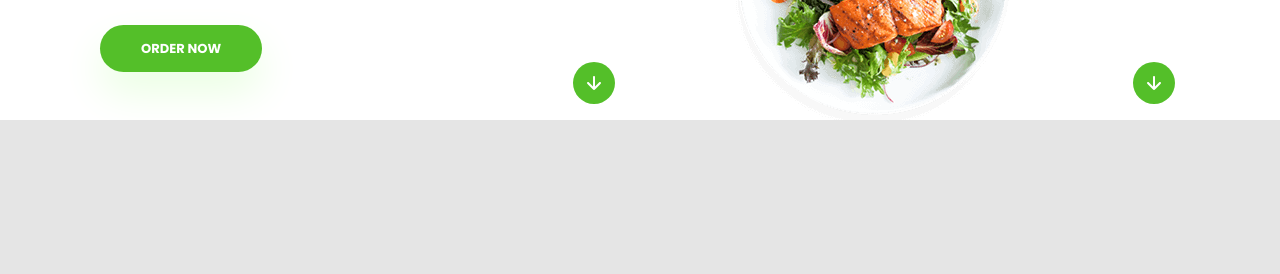
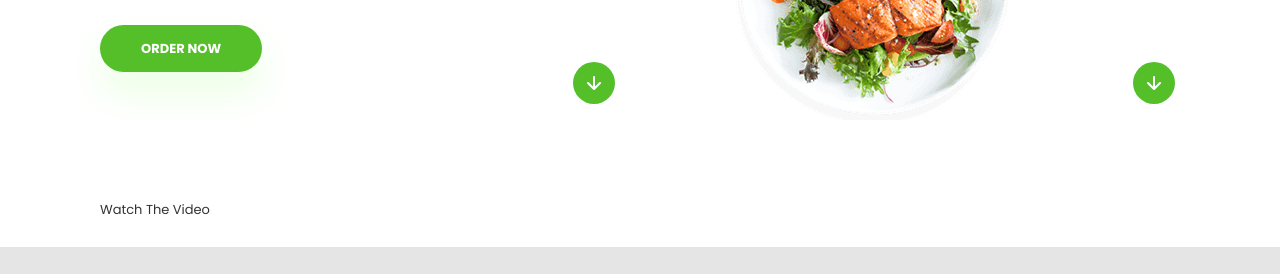
Before and after one commit to gdfederici/FELP07-FoodSpin, a website built with webpack: page src/index.html in a window 1280 px wide. Shown: the part 526-800 px from the top of the page. Built offline with nearby package versions, Linux system fonts and the light colour scheme.

Commit message:
Footer (html+css).

```diff
--- a/src/css/_theme.scss
+++ b/src/css/_theme.scss
@@ -33,6 +33,7 @@ h1 {
         background-color: $color-back_2;
     }
 }
+
 
 /*** HEADER ***/
 .header {
@@ -83,3 +84,15 @@ h1 {
         }
     }
 }
+
+
+/*** FOOTER ***/
+footer {
+    & a {
+        color: $color-text_dark;
+        text-decoration: none;
+        &:hover {
+            text-decoration: underline;
+        }
+    }
+}
--- a/src/css/style.scss
+++ b/src/css/style.scss
@@ -109,3 +109,12 @@ main {
         border-radius: 50%;
     }
 }
+
+
+
+
+
+/*** FOOTER ***/
+footer {
+    padding: 80px 100px 28px 100px;
+}
--- a/src/index.html
+++ b/src/index.html
@@ -59,6 +59,9 @@
 
         </main>
 
+        <footer>
+            <p><a href="https://www.youtube.com/watch?v=0XJqJJQ35oc" target="_blank">Watch The Video</a></p>
+        </footer>
     </div>
 
 </body>
```
